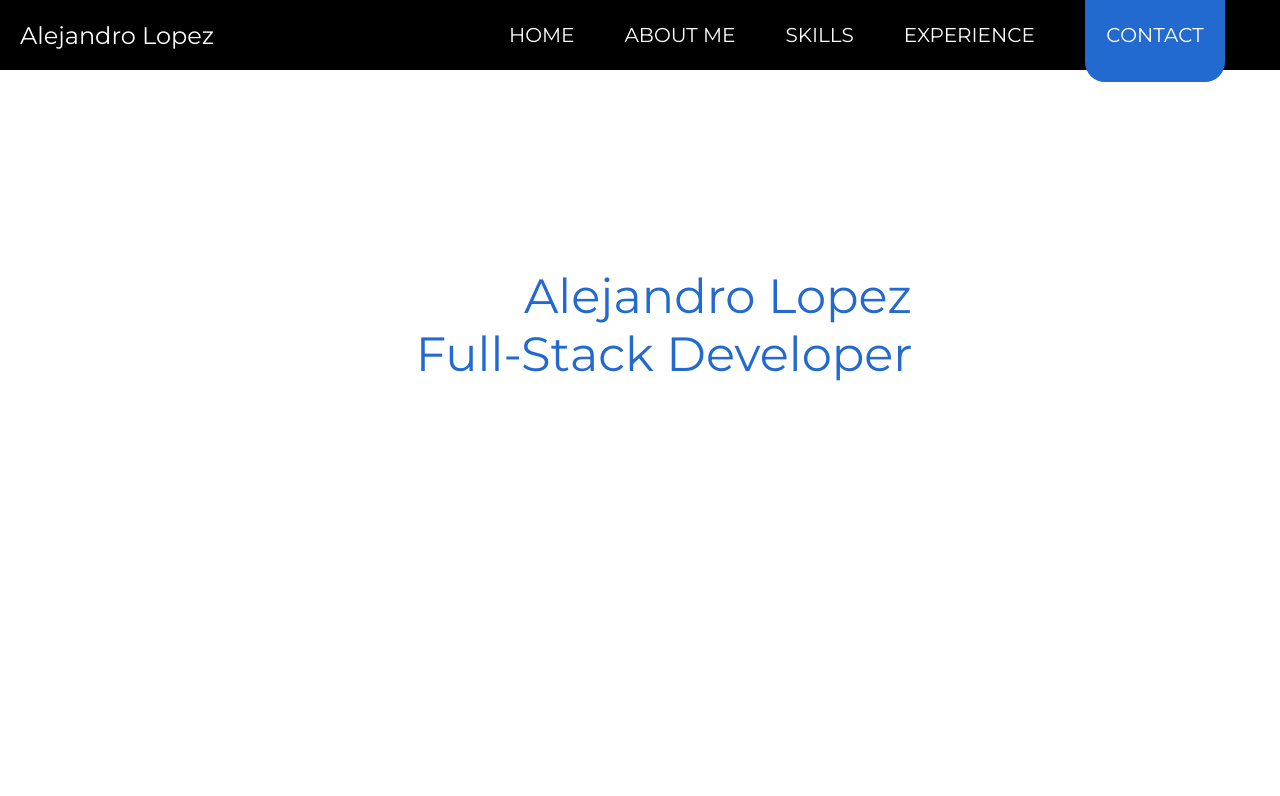
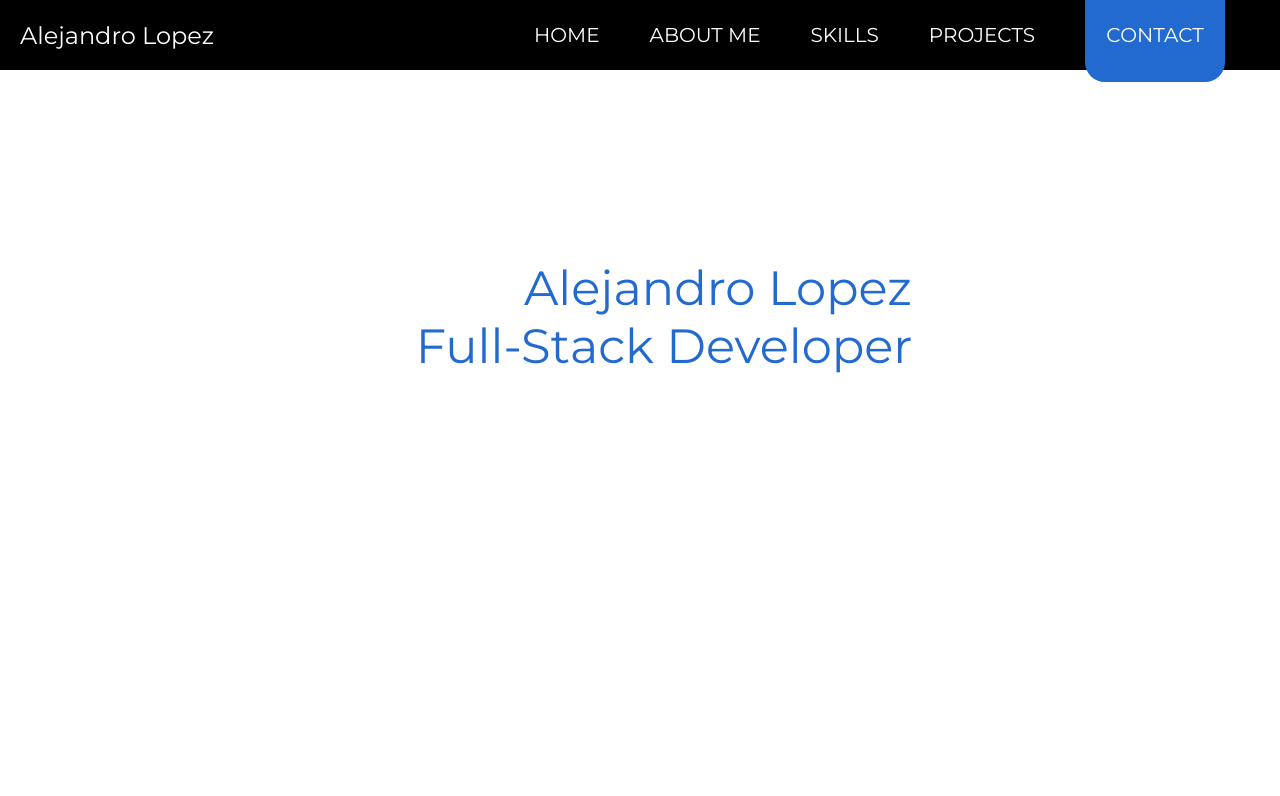
Before and after one commit to AlejandroALopez/personal-website, a React (Create React App) app: page / in a window 1280 px wide. Shown: the top 796 px of the page. Built offline with nearby package versions, Linux system fonts and the light colour scheme; grey boxes are pictures that could not be loaded.

Commit message:
updated cv + project button

```diff
--- a/src/pages/landingPage/index.js
+++ b/src/pages/landingPage/index.js
@@ -64,7 +64,7 @@ export default function LandingPage() {
           </div>
           <div>
             <Link to="work" spy smooth duration={500}>
-              <p>EXPERIENCE</p>
+              <p>PROJECTS</p>
             </Link>
           </div>
           {/* <div>
@@ -102,6 +102,11 @@ export default function LandingPage() {
                 <p>Contact me</p>
               </button>
             </Link>
+            <Link to="work" spy smooth duration={500}>
+              <button type="button" className="intro-button">
+                <p>Projects</p>
+              </button>
+            </Link>
             <a className="hyperlink" href={resume} target="_blank" rel="noreferrer">
               <button type="button" className="intro-button">
                 <p>My resume</p>
--- a/src/pages/landingPage/style.scss
+++ b/src/pages/landingPage/style.scss
@@ -99,6 +99,7 @@
   .intro-buttons-container {
     display: flex;
     flex-direction: row;
+    flex-wrap: wrap;
     justify-content: center;
     align-items: center;
   }
@@ -113,6 +114,7 @@
     height: 50px;
     margin-left: 2vw;
     margin-right: 2vw;
+    margin-top: 2vh;
     font-size: 18px;
     border-radius: 10px;
 
```
Also changed, not shown: 1 other file (tests, documents, lock files or other folders).
